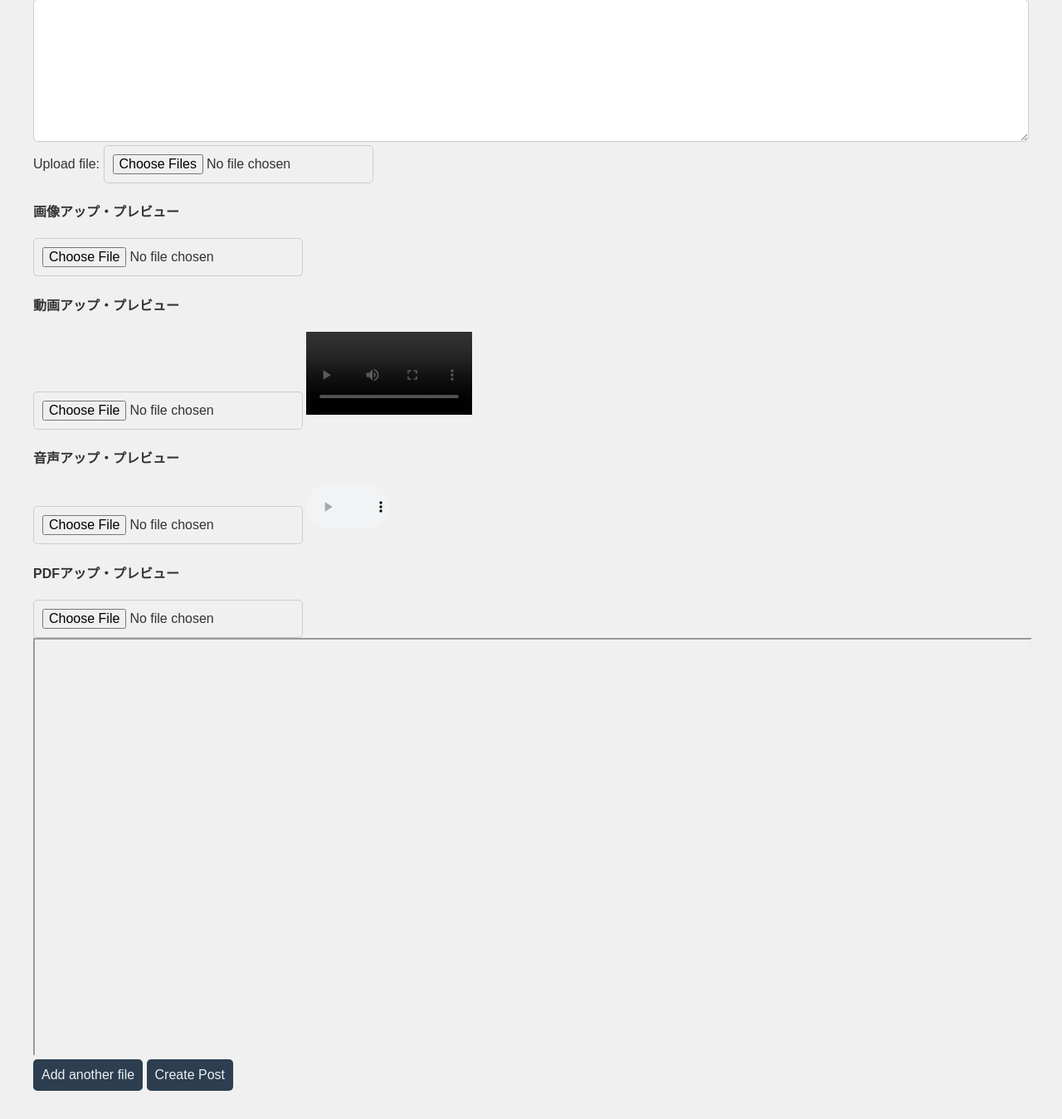
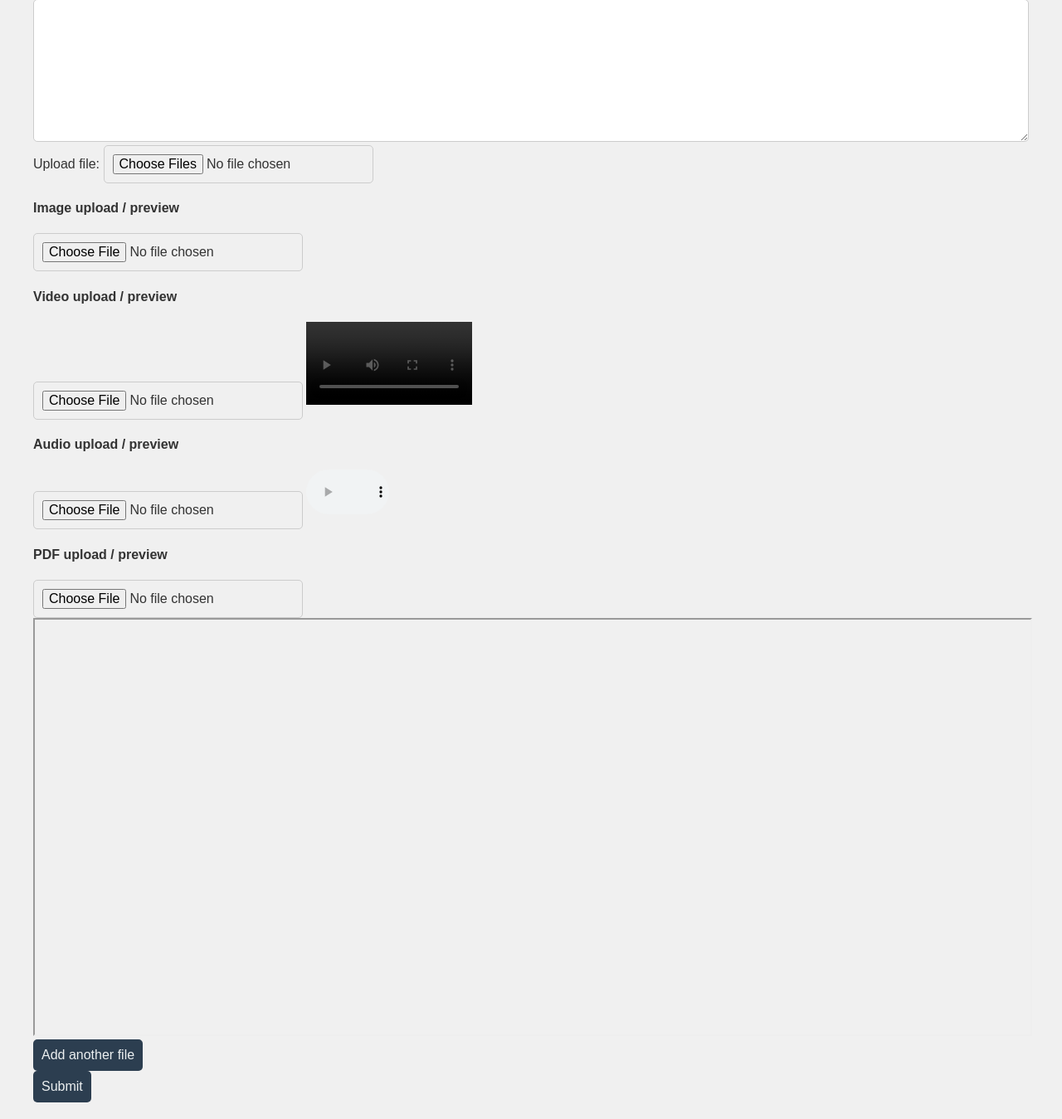
Before and after one commit to LoNebula/Laboratory-blog-flask, a Flask app: page /dashboard in a window 1280 px wide. Shown: the part 270-1619 px from the top of the page at 83% size. Before the commit the page ends 1585 px from the top, so only its background shows below. Run offline with Flask 3, Linux system fonts and the light colour scheme; a user stored in the database is signed in.

Commit message:
Add files via upload

```diff
--- a/templates/dashboard.html
+++ b/templates/dashboard.html
@@ -11,25 +11,29 @@
     <div id="file-inputs">
         <label for="file1">Upload file:</label>
         <input type="file" id="file1" name="files" accept="image/*, video/*, audio/*, application/pdf, .doc, .docx, .xls, .xlsx, .csv, .ppt, .pptx" multiple>
-        <h4>画像アップ・プレビュー</h4>
+        <h4>Image upload / preview</h4>
         <input type="file" id="file1" name="files" accept="image/*" onchange="preview(this, document.getElementById('previewImage'));">
         <img id="previewImage">
 
-        <h4>動画アップ・プレビュー</h4>
+        <h4>Video upload / preview</h4>
         <input type="file" id="file1" name="files" accept="video/*" onchange="preview(this, document.getElementById('previewVideo'));">
         <video id="previewVideo" controls></video>
 
-        <h4>音声アップ・プレビュー</h4>
+        <h4>Audio upload / preview</h4>
         <input type="file" id="file1" name="files" accept="audio/*" onchange="preview(this, document.getElementById('previewAudio'));">
         <audio id="previewAudio" controls></audio>
 
-        <h4>PDFアップ・プレビュー</h4>
+        <h4>PDF upload / preview</h4>
         <input type="file" id="file1" name="files" accept="application/pdf" onchange="previewPDF(this)">
         <iframe id="previewPDF"></iframe>
     </div>
 
-    <button type="button" onclick="addFileInput()">Add another file</button>
+    <div>
+        <button type="button" onclick="addFileInput()">Add another file</button>
+    </div>
 
-    <button type="submit">Create Post</button>
+    <div>
+        <button type="submit">Submit</button>
+    </div>
 </form>
 {% endblock %}
--- a/templates/login.html
+++ b/templates/login.html
@@ -2,10 +2,10 @@
 {% block content %}
 <h2>Login</h2>
 <form action="{{ url_for('login') }}" method="post">
-    <label for="username">Username:</label>
+    <label for="username" id="username_string">Username:</label>
     <input type="text" id="username" name="username" required>
-    <label for="password">Password:</label>
+    <label for="password" id="password_string">Password:</label>
     <input type="password" id="password" name="password" required>
-    <button type="submit">Login</button>
+    <button type="submit" id="login">Login</button>
 </form>
 {% endblock %}
```
